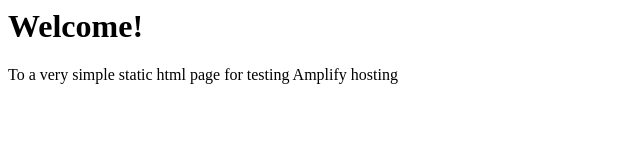
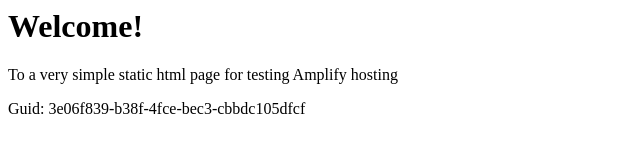
Before and after one commit to aws-aemilia-nrt/Github-PR-Commit-Integration-Test-DoNotTouch-GitHubAutoBuildCanaryTest-v1-preprod-ap-northeast-1, a website: page src/index.html in a window 1280 px wide. Shown: the whole page, without its empty margins (0-640 px from the left). Drawn offline with Linux system fonts and the light colour scheme.

Commit message:
commit from integ tests

```diff
--- a/src/index.html
+++ b/src/index.html
@@ -1,3 +1,5 @@
+
+
 <html lang="en">
 
 <head>
@@ -10,6 +12,6 @@
 <body>
     <h1>Welcome!</h1>
     <p>To a very simple static html page for testing Amplify hosting</p>
-</body>
+    <p>Guid: 3e06f839-b38f-4fce-bec3-cbbdc105dfcf</p></body>
 
 </html>
```
